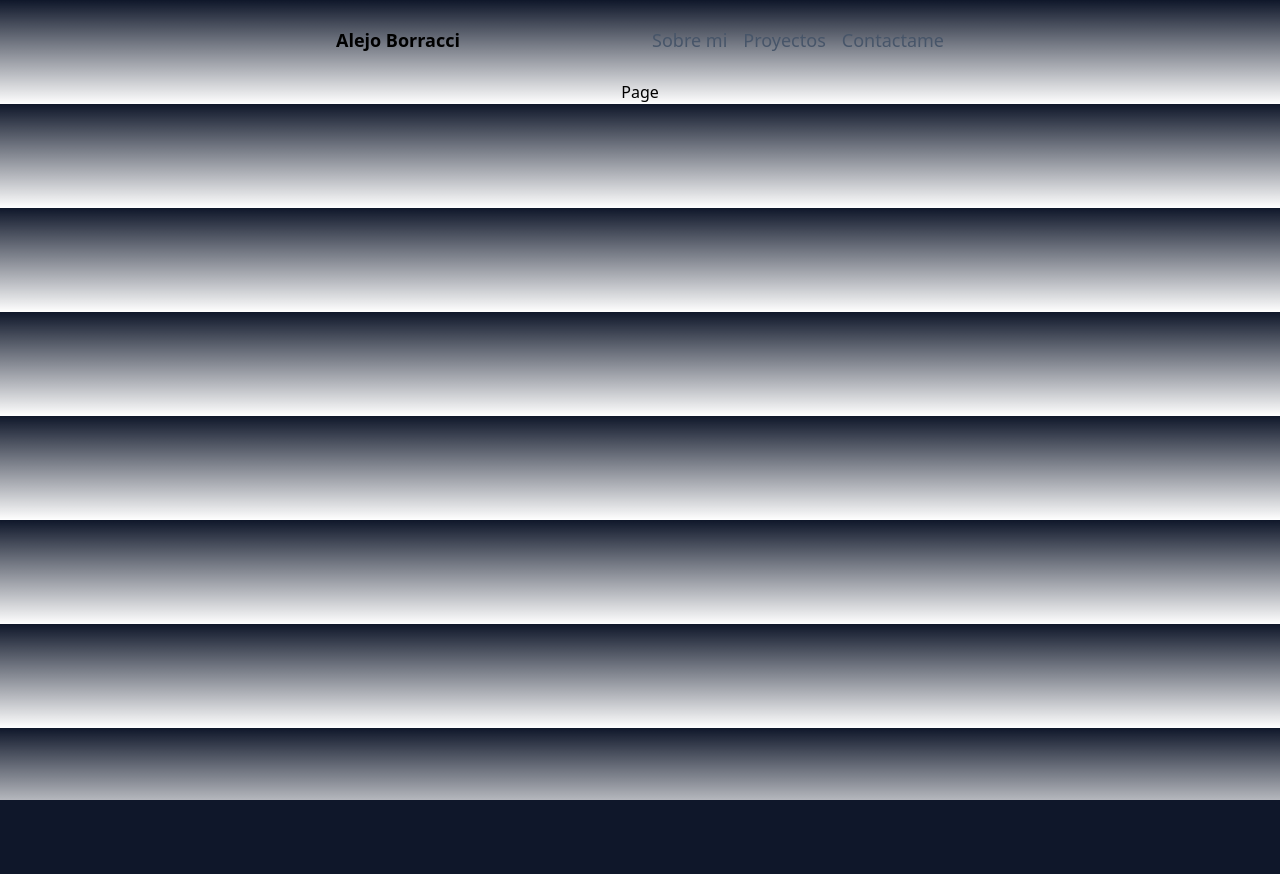
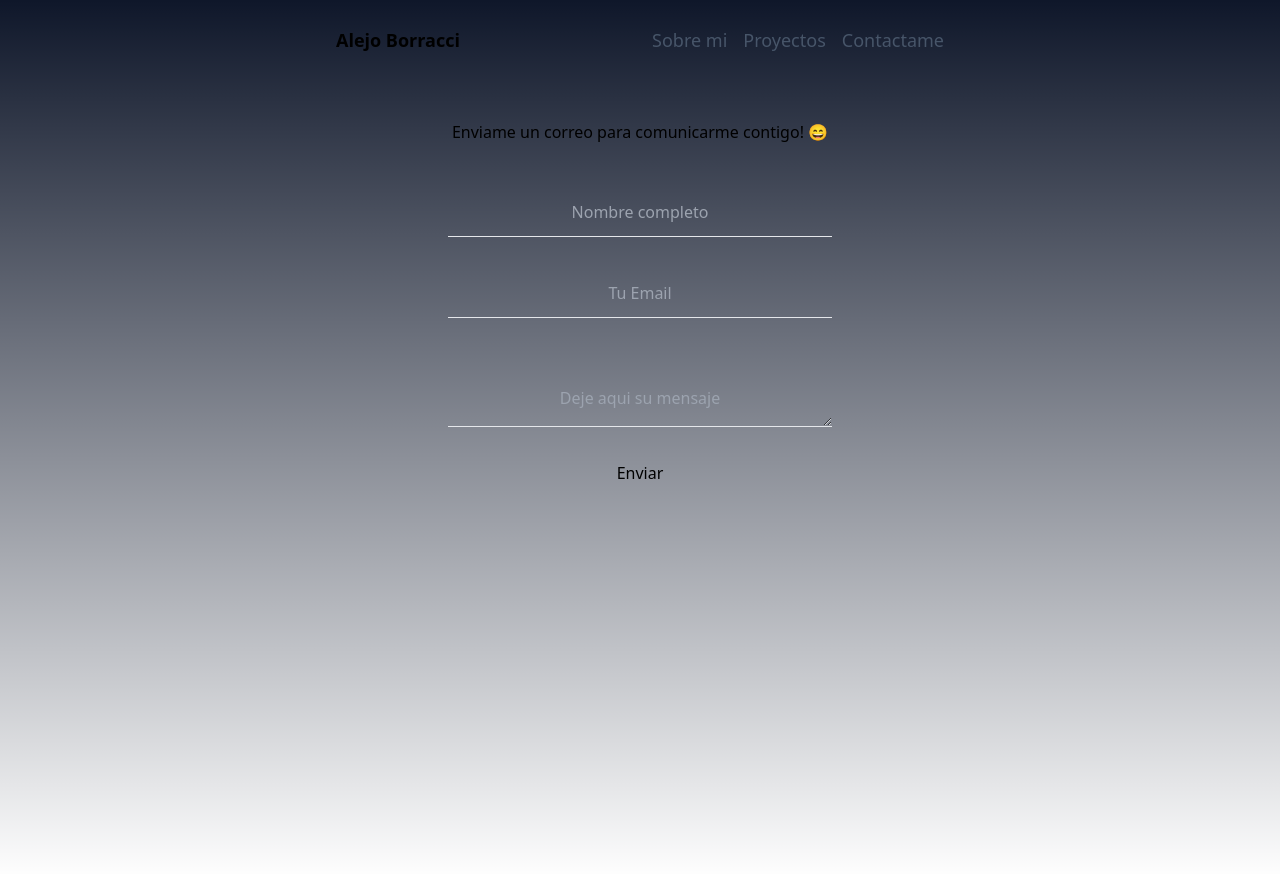
Before and after one commit to alejoborracci21/Portfolio-next.js, a Next.js app: page /contact in a window 1280 px wide. Shown: the top 874 px of the page. Before the commit the page ends 800 px from the top, so only its background shows below. Built offline with nearby package versions, Linux system fonts and the light colour scheme.

Commit message:
emailjs done

```diff
--- /dev/null
+++ b/src/app/contact/components/form.tsx
@@ -0,0 +1,87 @@
+'use client'
+
+
+import { useState } from "react";
+import { sendEmail } from "../hooks/email.js";
+
+
+interface Mensaje {
+  user_name: string;
+  user_email: string;
+  message: string;
+}
+
+const initialState: Mensaje = {
+  user_name: "",
+  user_email: "",
+  message: ""
+};
+
+export const Form = () => {
+  const [mensaje, setMensaje] = useState<Mensaje>(initialState);
+
+  const onSubmit = (evento: React.FormEvent<HTMLFormElement>) => {
+    evento.preventDefault();
+
+    const formElement = evento.currentTarget;
+    sendEmail(formElement);
+    setMensaje(initialState);
+  };
+
+  const onChange = (
+    evento: React.ChangeEvent<HTMLInputElement> | React.ChangeEvent<HTMLTextAreaElement>
+  ) => {
+    setMensaje({
+      ...mensaje,
+      [evento.target.name]: evento.target.value
+    });
+  };
+
+  return (
+    <div>
+
+      <form onSubmit={onSubmit} className="flex flex-col items-center content-center">
+        <h2 className="mb-10 mt-10">Enviame un correo para comunicarme contigo! 😄</h2>
+        <label className="p-1">
+          <input
+            name="user_name"
+            onChange={onChange}
+            type="text"
+            value={mensaje.user_name}
+            placeholder="Nombre completo"
+            className="text-center content-center bg-transparent border-b w-[30vw] h-4 p-6 mb-7"
+          />
+        </label>
+
+        <label>
+          <input
+            name="user_email"
+            onChange={onChange}
+            type="email"
+            value={mensaje.user_email}
+            placeholder="Tu Email"
+            className="text-center content-center bg-transparent border-b w-[30vw] h-4 p-6 mb-7"
+
+
+          />
+        </label>
+
+        <label>
+          <textarea
+            name="message"
+            onChange={onChange}
+            value={mensaje.message}
+            placeholder="Deje aqui su mensaje"
+            className="text-center content-center bg-transparent border-b w-[30vw] h-10 p-10 mb-7"
+            style={{ overflow: "hidden" }}
+          ></textarea>
+        </label>
+
+        <button type="submit">
+          Enviar
+        </button>
+      </form>
+
+    </div>
+  );
+};
--- /dev/null
+++ b/src/app/contact/hooks/email.js
@@ -0,0 +1,19 @@
+// email.js
+import emailjs from '@emailjs/browser';
+
+export const sendEmail = (form) => {
+
+  emailjs
+    .sendForm('service_1ss1hnr', 'template_o2dzt3l', form, {
+      publicKey: 'AWM6OK7y0lYXfSuFi',
+    })
+    .then(
+      () => {
+        alert("Tu email se envio correctamente, gracias por comunicarte conmigo!");
+      },
+      (error) => {
+        console.log(error)
+        alert('Hubo un error al envial el Email, porfavor intentalo de nuevo');
+      },
+    );
+};
--- a/src/app/contact/page.tsx
+++ b/src/app/contact/page.tsx
@@ -1,5 +1,10 @@
+import { Form } from "./components/form";
+
 export default function Contact () {
     return (
-        <h1>Page</h1>
+        <div className="flex  flex-col items-center content-center h-[100vh]">
+            <Form/>
+
+        </div>
     )
 }
```
Also changed, not shown: package.json (+6 -5 lines), 1 other file (tests, documents, lock files or other folders).
